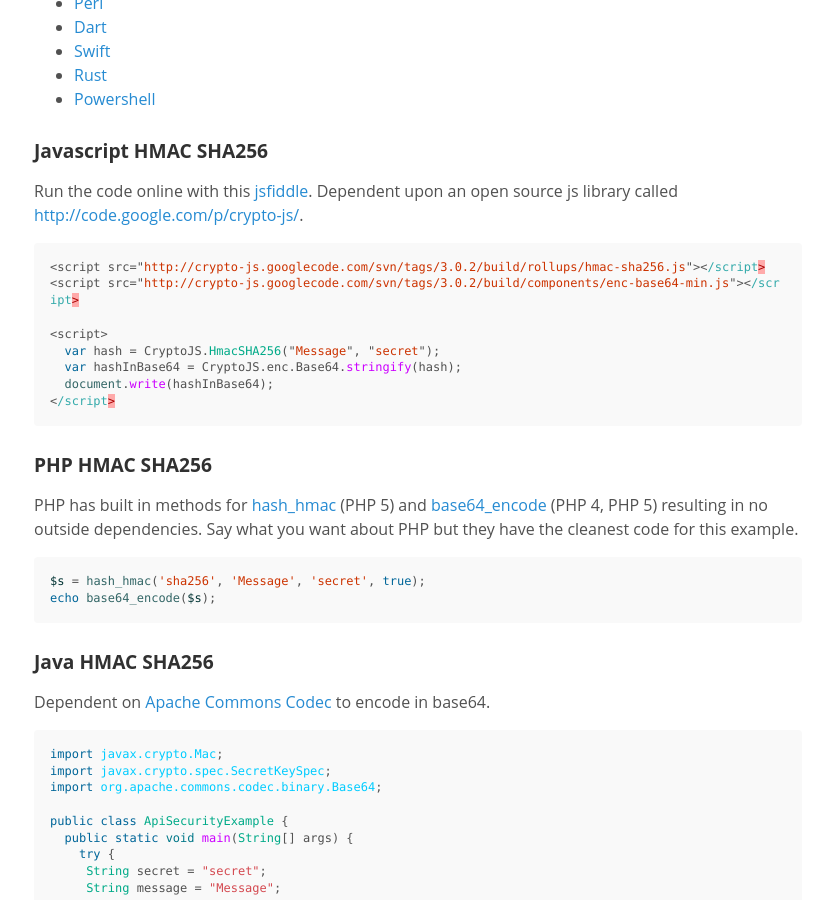
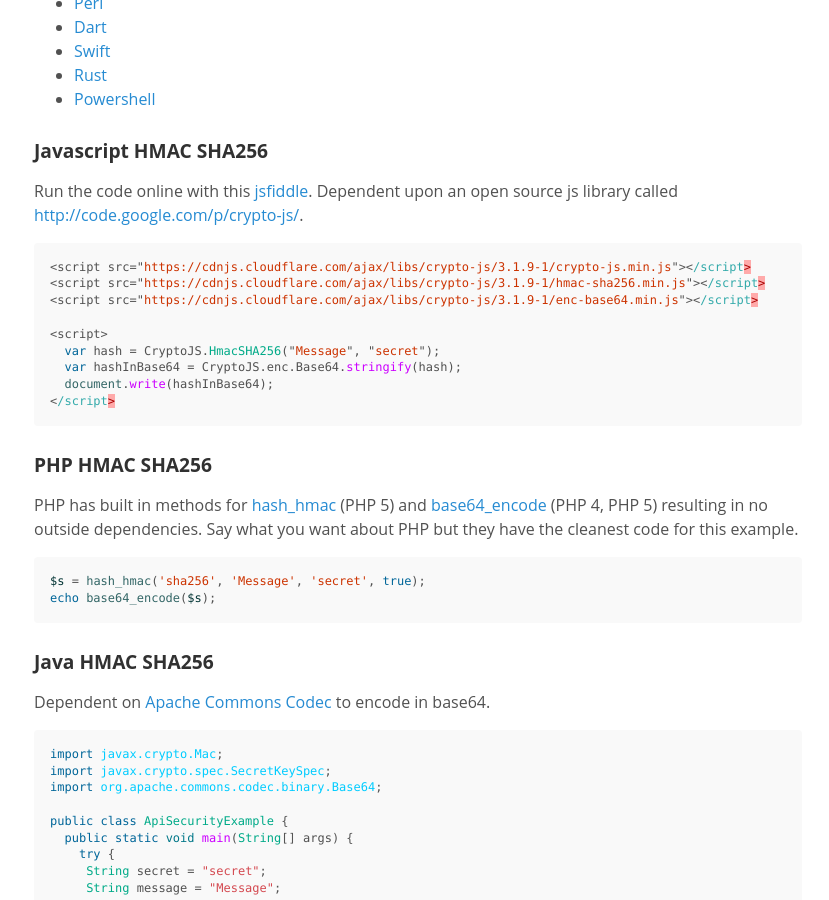
Before and after one commit to jokecamp/jokecamp.com, a Jekyll site: the page built from _posts/2012-10-22-examples-of-creating-base64-hashes-using-hmac-sha256-in-different-languages.markdown, in a window 1280 px wide and 900 px high, scrolled down 713 px. Shown: the whole window, without its empty margins (222-1051 px from the left). Built offline with Jekyll 4.4.1, drawn with Linux system fonts in a browser that asks for light colours; Markdown is read by kramdown in place of the engine named in the settings; part of the change alters nothing that is shown.

Commit message:
Fix outdated js example

````diff
--- a/_posts/2012-10-22-examples-of-creating-base64-hashes-using-hmac-sha256-in-different-languages.markdown
+++ b/_posts/2012-10-22-examples-of-creating-base64-hashes-using-hmac-sha256-in-different-languages.markdown
@@ -52,12 +52,13 @@ Jump to an implementation:
 
 ### <a name='js'></a>Javascript HMAC SHA256
 
-Run the code online with this [jsfiddle](http://jsfiddle.net/7f8m7/).
+Run the code online with this [jsfiddle](http://jsfiddle.net/af9ps1yk/6/).
 Dependent upon an open source js library called [http://code.google.com/p/crypto-js/](http://code.google.com/p/crypto-js/).
 
 ```javascript
-<script src="http://crypto-js.googlecode.com/svn/tags/3.0.2/build/rollups/hmac-sha256.js"></script>
-<script src="http://crypto-js.googlecode.com/svn/tags/3.0.2/build/components/enc-base64-min.js"></script>
+<script src="https://cdnjs.cloudflare.com/ajax/libs/crypto-js/3.1.9-1/crypto-js.min.js"></script>
+<script src="https://cdnjs.cloudflare.com/ajax/libs/crypto-js/3.1.9-1/hmac-sha256.min.js"></script>
+<script src="https://cdnjs.cloudflare.com/ajax/libs/crypto-js/3.1.9-1/enc-base64.min.js"></script>
 
 <script>
   var hash = CryptoJS.HmacSHA256("Message", "secret");
````
